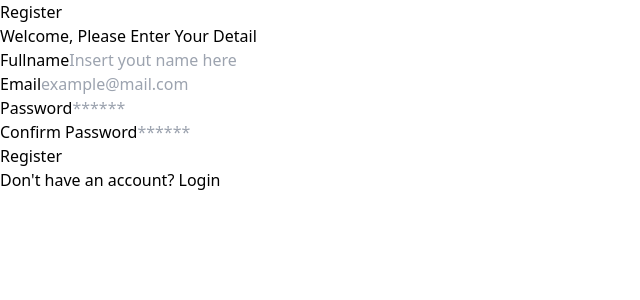
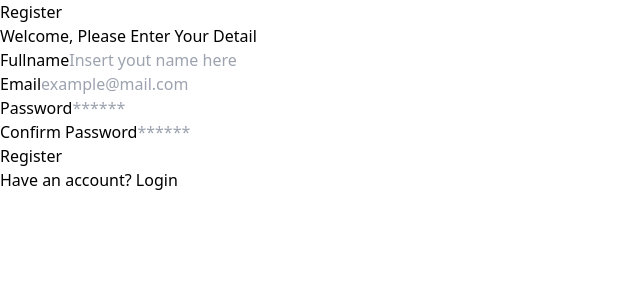
Before and after one commit to daffaabp/learn-react-basic, a React (Vite) app: page /register in a window 1280 px wide. Shown: the top 300 px of the page, without its empty margins (0-640 px from the left). Built offline with nearby package versions, Linux system fonts and the light colour scheme.

Commit message:
ternary operator

```diff
--- a/src/components/Elements/Input/Input.jsx
+++ b/src/components/Elements/Input/Input.jsx
@@ -7,7 +7,7 @@
     <input
       type={type}
       className="text-sm border rounded w-full py-2 px-3 text-slate-700 placeholder: opacity-50"
-      placeholder={placeholder} name={name}
+      placeholder={placeholder} name={name} id={name}
     />
   );
 };
--- a/src/components/Layouts/AuthLayouts.jsx
+++ b/src/components/Layouts/AuthLayouts.jsx
@@ -1,16 +1,34 @@
 import React from 'react'
+import { Link } from 'react-router-dom';
 
 const AuthLayouts = (props) => {
-  const { children, title } = props;
+  const { children, title, type } = props;
   return (
     <div className="flex justify-center min-h-screen items-center">
       <div className="w-full max-w-xs">
         <h1 className="text-3xl font-bold mb-2 text-blue-600">{title}</h1>
         <p className="font-medium text-slate-500 mb-8">Welcome, Please Enter Your Detail</p>
+
         {children}
+
+        {/* Ternary operator sebaiknya digunakan jika kondisinya hanya dua */}
+        <p className='text-sm mt-5'>
+          {type === "login"
+            ? "Don't have an account? "
+            : "Have an account? "}
+
+          {type === "login" && (
+            <Link to="/register" className='font-bold text-blue-600'>Register</Link>
+          )}
+
+          {type === "register" && (
+            <Link to="/login" className='font-bold text-blue-600'>Login</Link>
+          )}
+        </p>
       </div>
     </div>
   )
 }
 
+
 export default AuthLayouts
--- a/src/pages/login.jsx
+++ b/src/pages/login.jsx
@@ -1,13 +1,12 @@
 import React from 'react'
 import AuthLayouts from '../components/Layouts/AuthLayouts'
 import FormLogin from '../components/Fragments/FormLogin'
-import { Link } from 'react-router-dom'
 
 const LoginPage = () => {
   return (
-    <AuthLayouts title="Login">
+    <AuthLayouts title="Login" type="login">
       <FormLogin />
-      <p className='text-sm mt-5'>Don't have an account? <Link to="/register" className='font-bold text-blue-600'>Register</Link></p>
+
     </AuthLayouts>
   )
 }
--- a/src/pages/register.jsx
+++ b/src/pages/register.jsx
@@ -1,13 +1,11 @@
 import React from 'react'
 import AuthLayouts from '../components/Layouts/AuthLayouts'
 import FormRegister from '../components/Fragments/FormRegister'
-import { Link } from 'react-router-dom'
 
 const RegisterPage = () => {
     return (
-        <AuthLayouts title="Register">
+        <AuthLayouts title="Register" type="register">
             <FormRegister />
-            <p className='text-sm mt-5'>Don't have an account? <Link to="/login" className='font-bold text-blue-600'>Login</Link></p>
         </AuthLayouts>
     )
 }
```
